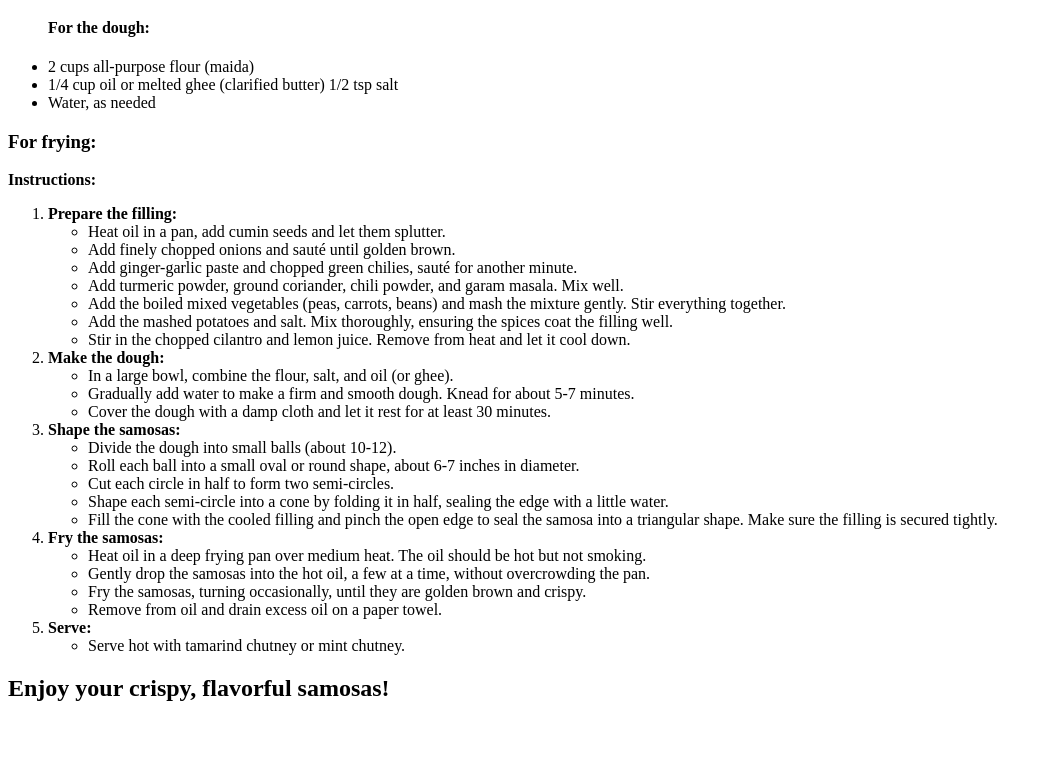
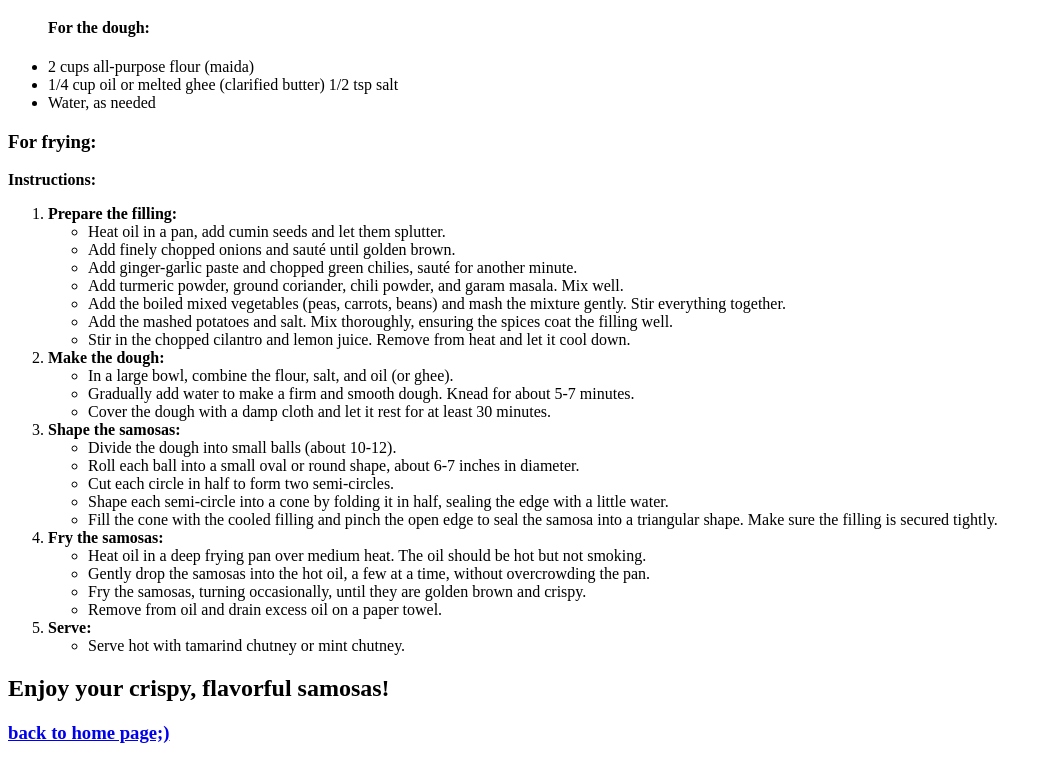
Before and after one commit to Alok-raj-ui/odin-recipes, a plain HTML site: page Recipe/Samosa.html in a window 1280 px wide. Shown: the part 765-1528 px from the top of the page, without its empty margins (0-1052 px from the left). Before the commit the page ends 1487 px from the top, so only its background shows below. Drawn offline with Linux system fonts and the light colour scheme.

Commit message:
Update Samosa.html

```diff
--- a/Recipe/Samosa.html
+++ b/Recipe/Samosa.html
@@ -79,7 +79,7 @@ Salt, to taste</li>
 </ul>
 </ol>
 <h2>Enjoy your crispy, flavorful samosas!</h2>
-
+  <h3><a href="index.html">back to home page;)</a></h3>
 </body>
 
 </html>
```
